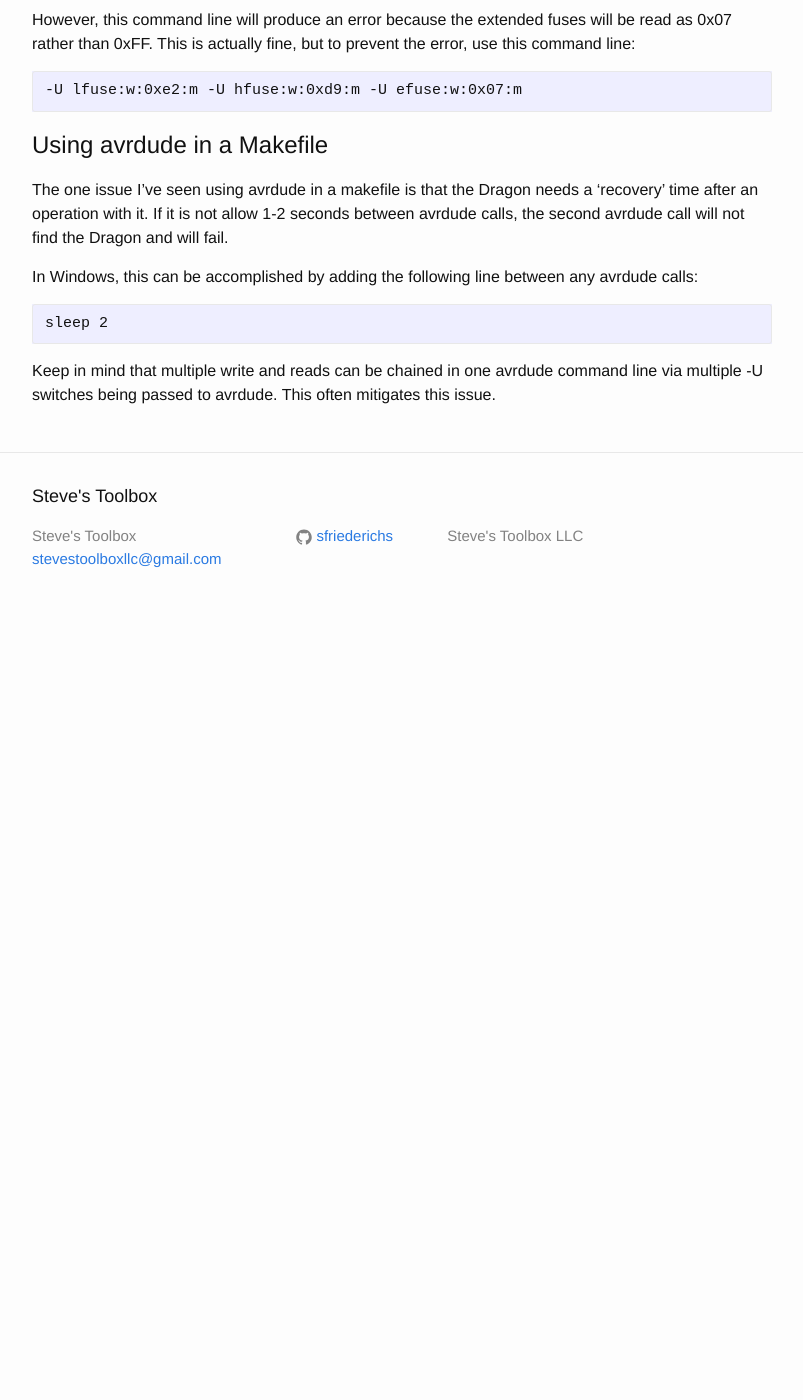
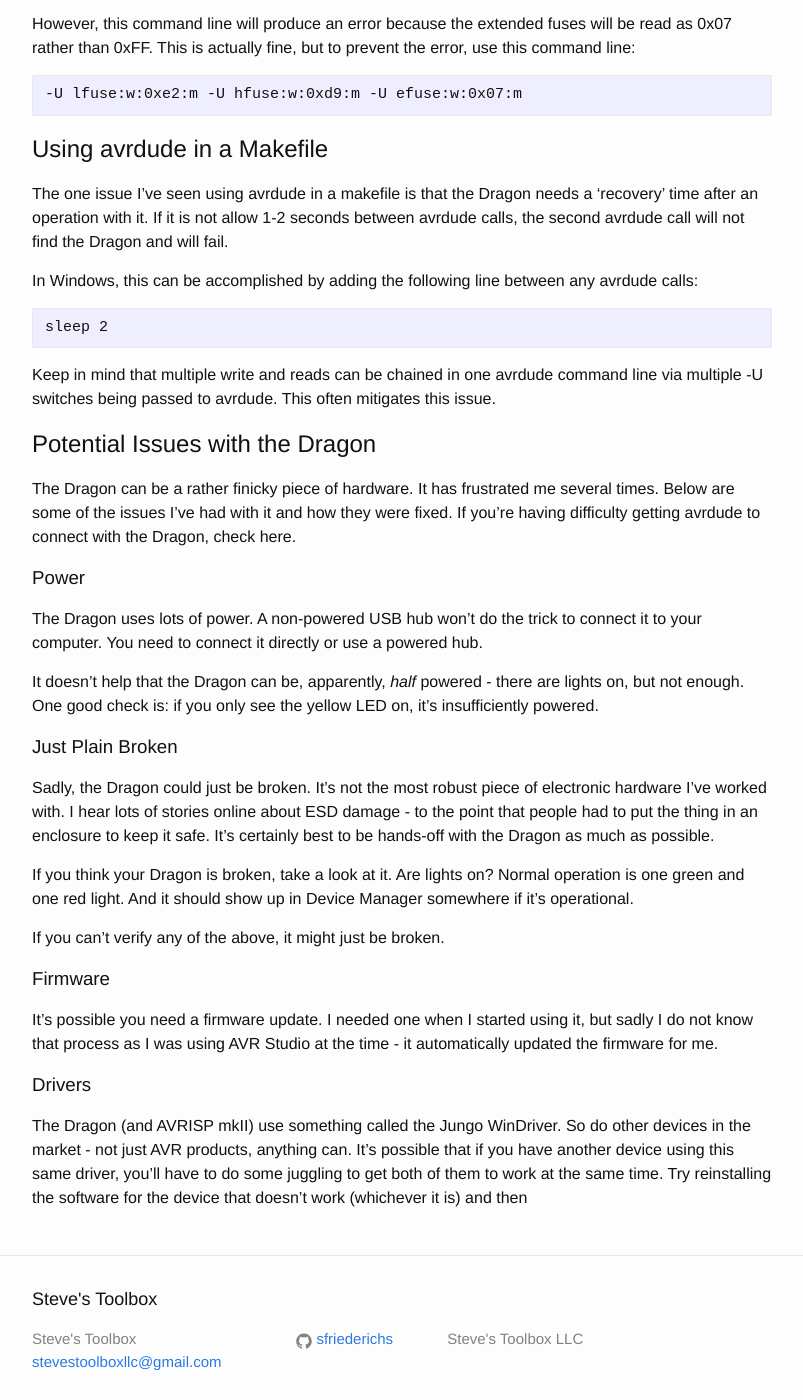
Before and after one commit to sfriederichs/sfriederichs.github.io, a Jekyll site: the page built from guides/WinAVR.md, in a window 1280 px wide and 1400 px high, scrolled down 7973 px. Shown: the whole window, without its empty margins (238-1041 px from the left). Built offline with Jekyll 4.4.1, drawn with Linux system fonts in a browser that asks for light colours; before the commit the page ends 8603 px from its top, so only the background shows below that; some of the changed text lies outside the part shown.

Commit message:
Added some new content to Dragon guide

```diff
--- a/guides/WinAVR.md
+++ b/guides/WinAVR.md
@@ -88,7 +88,7 @@
 
 The driver shouldn't pose any issues when installing, but you may need to reboot.
 
-###libusb-win32 Driver Filter ###
+### libusb-win32 Driver Filter ###
 
 Even after the driver is installed avrdude will not be able to access the Dragon. This is because
 avrdude uses libusb to access the Dragon. To allow avrdude to access the Dragon you will have to
@@ -214,3 +214,30 @@
 
 Keep in mind that multiple write and reads can be chained in one avrdude command line via multiple
 -U switches being passed to avrdude. This often mitigates this issue.
+
+
+## Potential Issues with the Dragon ##
+
+The Dragon can be a rather finicky piece of hardware. It has frustrated me several times. Below are some of the issues I've had with it and how they were fixed. If you're having difficulty getting avrdude to connect with the Dragon, check here.
+
+### Power ###
+
+The Dragon uses lots of power. A non-powered USB hub won't do the trick to connect it to your computer. You need to connect it directly or use a powered hub.
+
+It doesn't help that the Dragon can be, apparently, *half* powered - there are lights on, but not enough. One good check is: if you only see the yellow LED on, it's insufficiently powered.
+
+### Just Plain Broken ###
+
+Sadly, the Dragon could just be broken. It's not the most robust piece of electronic hardware I've worked with. I hear lots of stories online about ESD damage - to the point that people had to put the thing in an enclosure to keep it safe. It's certainly best to be hands-off with the Dragon as much as possible.
+
+If you think your Dragon is broken, take a look at it. Are lights on? Normal operation is one green and one red light. And it should show up in Device Manager somewhere if it's operational.
+
+If you can't verify any of the above, it might just be broken.
+
+### Firmware ###
+
+It's possible you need a firmware update. I needed one when I started using it, but sadly I do not know that process as I was using AVR Studio at the time - it automatically updated the firmware for me.
+
+### Drivers ###
+
+The Dragon (and AVRISP mkII) use something called the Jungo WinDriver. So do other devices in the market - not just AVR products, anything can. It's possible that if you have another device using this same driver, you'll have to do some juggling to get both of them to work at the same time. Try reinstalling the software for the device that doesn't work (whichever it is) and then
```
